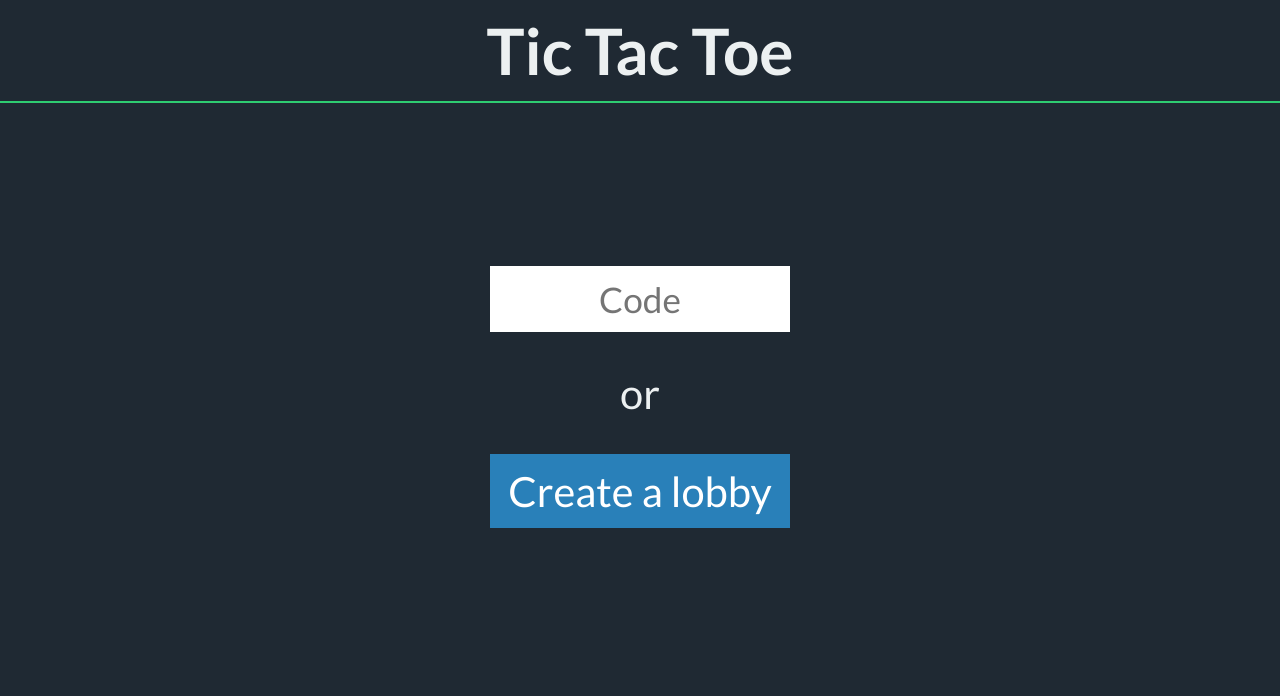
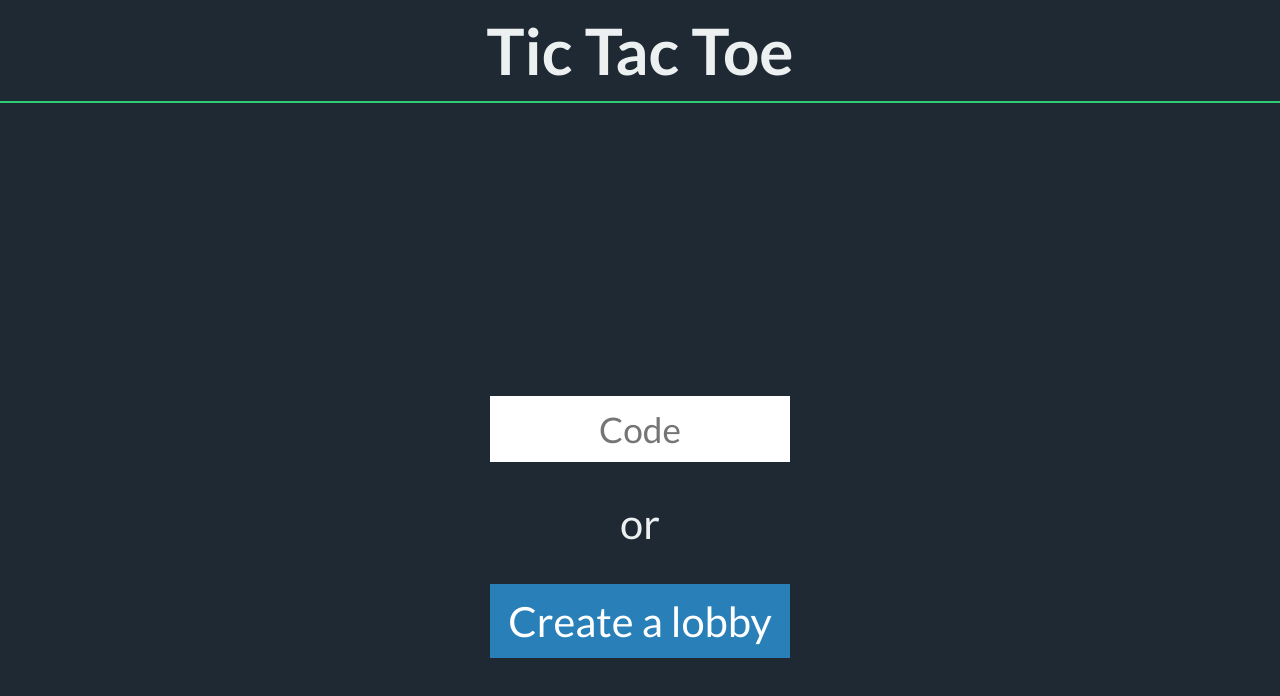
Before and after one commit to tylerhand1/tic-tac-toe, a React (Vite) app in the folder frontend/: page / in a window 1280 px wide. Shown: the top 696 px of the page. Built offline with nearby package versions, Linux system fonts and the light colour scheme.

Commit message:
Fixed styling

```diff
--- a/frontend/src/components/ui/ErrorMessage.tsx
+++ b/frontend/src/components/ui/ErrorMessage.tsx
@@ -2,7 +2,9 @@ import { ErrorMessageProps } from '@/types';
 
 const ErrorMessage = ({ error, message }: ErrorMessageProps) => {
   return (
-    <p className={error ? 'error' : 'no-error'}>{message}</p>
+    <div className='error-container'>
+       <p className={error ? 'error' : 'no-error'}>{message}</p>
+    </div>
   );
 };
 
--- a/frontend/src/stylesheets/style.css
+++ b/frontend/src/stylesheets/style.css
@@ -28,15 +28,28 @@
   --button-bg-color: #2980b9;
 }
 
-html,
-body {
+html {
   height: 100%;
+}
+
+
+body,
+#root {
+  min-height: 100%;
 }
 
 body {
   font-size: 62.5%;
   background-color: var(--bg-color);
   color: var(--text-color);
+
+  display: flex;
+}
+
+#root {
+  flex: 1;
+  display: flex;
+  flex-direction: column;
 }
 
 header {
@@ -67,6 +80,10 @@ input {
   border: none;
 }
 
+button:active {
+  border: 1px solid #2967b9;
+}
+
 input {
   width: 150px;
   font-size: 2.2rem;
@@ -78,7 +95,7 @@ button[type=submit] {
 }
 
 main {
-  height: calc(100vh - var(--header-height) - 24px - 100px);
+  flex: 1;
   width: 350px;
   margin: 0 auto;
   text-align: center;
@@ -86,13 +103,16 @@ main {
   flex-direction: column;
   align-items: center;
   justify-content: space-evenly;
+  gap: 12px;
 }
 
 /* Lobby join/create form */
+.error-container {
+  height: 150px;
+}
+
 .error {
   color: red;
-  position: absolute;
-  top: 200px;
 }
 
 .no-error {
@@ -159,14 +179,16 @@ button.create-lobby-btn {
   font-size: 4rem;
 }
 
-.invite-container {
-  position: absolute;
-  bottom: 40px;
+.invite-code-container {
+  height: 200px;
+  display: flex;
+  align-items: center;
 }
 
 .invite-code-btn,
 .new-game-btn {
   padding: 12px;
+  border-radius: 24px;
 }
 
 @media only screen and (min-width: 500px) {
@@ -186,10 +208,6 @@ button.create-lobby-btn {
     border: 5px solid var(--board-square-border-color);
 
     font-size: 6rem;
-  }
-
-  .invite-container {
-    bottom: 80px;
   }
 
   form input,
@@ -237,8 +255,4 @@ button.create-lobby-btn {
 
     font-size: 8rem;
   }
-
-  .invite-container {
-    bottom: 35px;
-  }
 }
```
